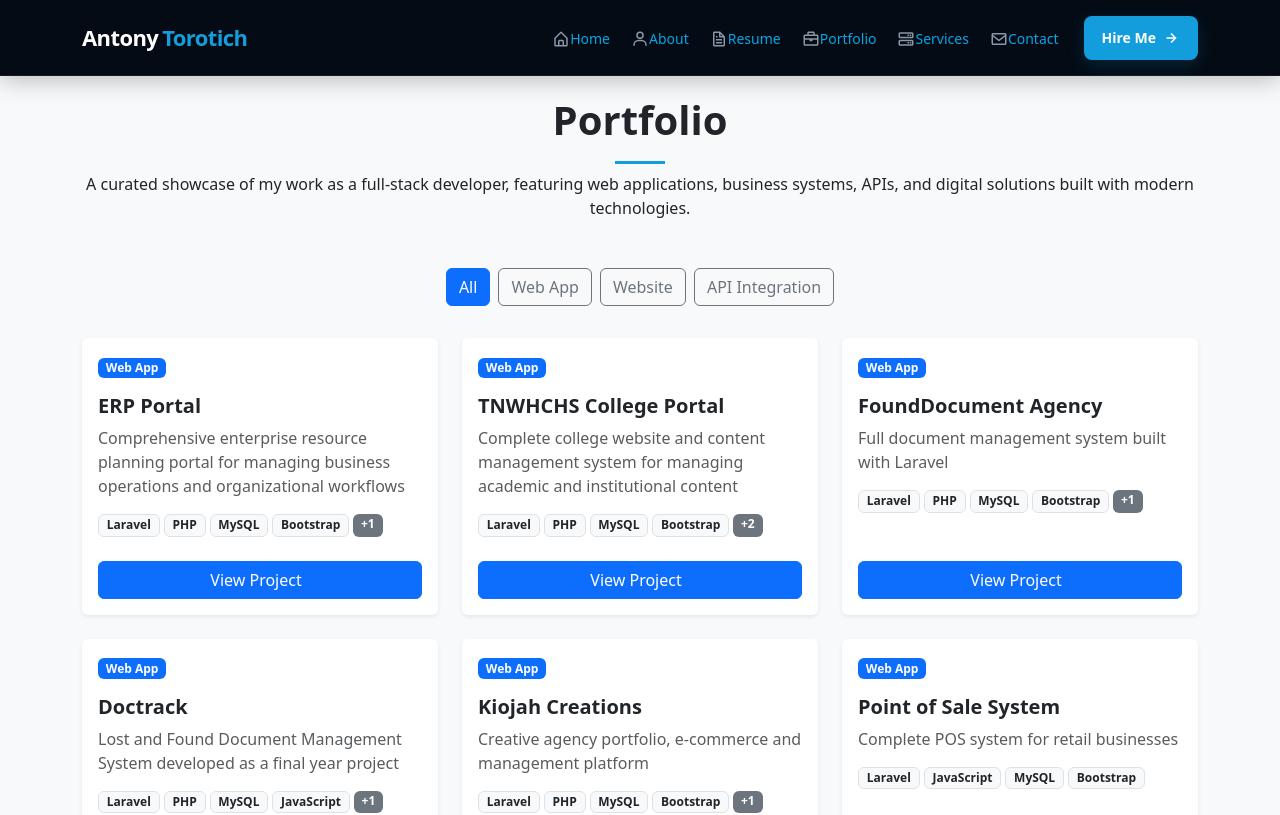
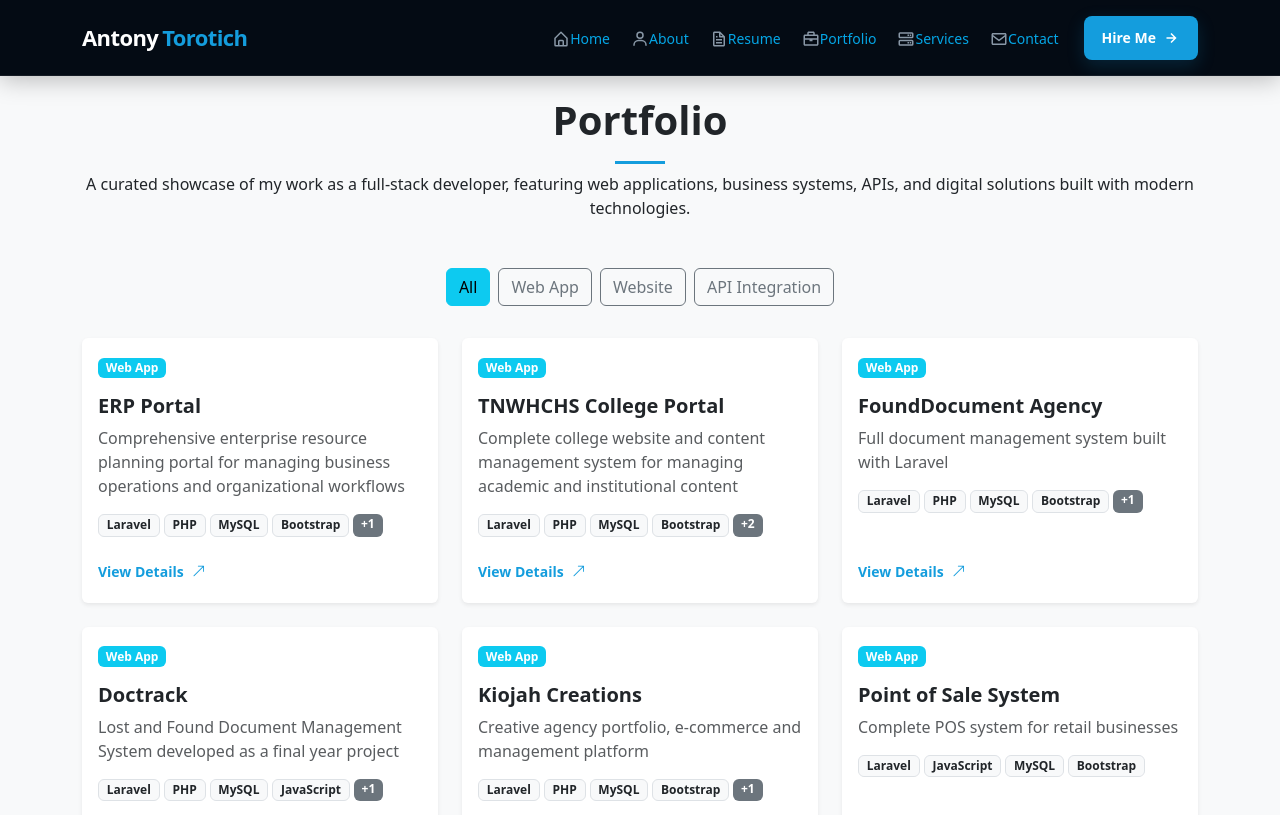
Before and after one commit to developer-ke/dev-ke, a React (Vite) app: page /portfolio in a window 1280 px wide. Shown: the top 815 px of the page. Built offline with nearby package versions, Linux system fonts and the light colour scheme.

Commit message:
project details

```diff
--- a/index.html
+++ b/index.html
@@ -25,7 +25,6 @@
 
   <!-- Canonical -->
   <link rel="canonical" href="https://developer-ke.github.io/dev-ke/" />
-
   <!-- Theme -->
   <meta name="theme-color" content="#040b14" />
 
@@ -48,7 +47,7 @@
 
   <!-- Web App -->
   <meta name="application-name" content="Antony Torotich Portfolio" />
-
+  <link rel="stylesheet" href="https://cdn.jsdelivr.net/npm/bootstrap-icons@1.13.1/font/bootstrap-icons.min.css">
 </head>
 
 <body>
--- a/src/App.css
+++ b/src/App.css
@@ -1956,6 +1956,34 @@ body {
   }
 }
 
+.project-details-link {
+  display: inline-flex;
+  align-items: center;
+  gap: 8px;
+
+  color: #149ddd;
+  font-size: 14px;
+  font-weight: 600;
+
+  text-decoration: none;
+
+  padding-bottom: 4px;
+
+  border-bottom: 1px solid transparent;
+
+  transition:
+    color 0.25s ease,
+    border-color 0.25s ease,
+    gap 0.25s ease;
+}
+
+.project-details-link:hover {
+  color: #0d6efd;
+  border-color: #0d6efd;
+  gap: 12px;
+}
+
+
 
 /* =========================================
 SERVICES=========================================*/
--- a/src/pages/Portfolio.jsx
+++ b/src/pages/Portfolio.jsx
@@ -30,7 +30,7 @@ const Portfolio = () => {
             <button
               key={category}
               className={`btn ${
-                filter === category ? "btn-primary" : "btn-outline-secondary"
+                filter === category ? "btn-info" : "btn-outline-secondary"
               } mx-1 mb-2`}
               onClick={() => setFilter(category)}
             >
@@ -47,7 +47,7 @@ const Portfolio = () => {
                 <Card.Body className="d-flex flex-column">
                   {/* Category */}
                   <div className="mb-3">
-                    <span className="badge bg-primary">{project.category}</span>
+                    <span className="badge bg-info">{project.category}</span>
                   </div>
 
                   {/* Title */}
@@ -76,15 +76,16 @@ const Portfolio = () => {
                     )}
                   </div>
 
-                  {/* Details Button */}
-                  <div className="mt-auto">
+                  <div className="mt-auto d-flex justify-content-between align-items-center">
+                    {" "}
                     <Link
                       to={`/project/${project.slug}`}
-                      className="btn btn-primary w-100"
+                      className="project-details-link"
                     >
-                      View Project
-                      <i className="bi bi-arrow-right ms-2"></i>
-                    </Link>
+                      {" "}
+                      <span>View Details</span>{" "}
+                      <i className="bi bi-arrow-up-right"></i>{" "}
+                    </Link>{" "}
                   </div>
                 </Card.Body>
               </Card>
--- a/src/pages/ProjectDetails.jsx
+++ b/src/pages/ProjectDetails.jsx
@@ -20,7 +20,7 @@ const ProjectDetails = () => {
               removed.
             </p>
 
-            <Link to="/#portfolio" className="btn btn-primary mt-3">
+            <Link to="/portfolio" className="btn btn-primary mt-3">
               <BiChevronLeft className="me-1" />
               Back to Portfolio
             </Link>
@@ -35,7 +35,7 @@ const ProjectDetails = () => {
       <Container>
         {/* Back Button */}
         <div className="mb-4">
-          <Link to="/#portfolio" className="project-back-link">
+          <Link to="/portfolio" className="project-back-link">
             <BiChevronLeft />
             Back to Portfolio
           </Link>
```
